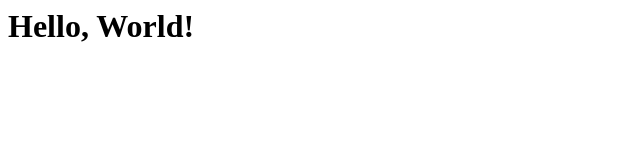
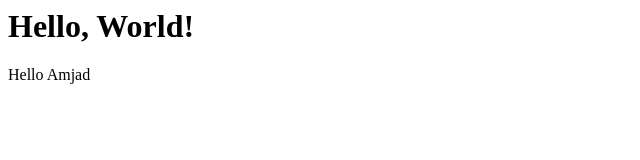
Before and after one commit to mjodahAlharbi/lab8, a plain HTML site: page index.html in a window 1280 px wide. Shown: the full height of the page, 0-640 px from the left. Drawn offline with Linux system fonts and the light colour scheme.

Commit message:
second commit

```diff
--- a/index.html
+++ b/index.html
@@ -1 +1,2 @@
 <h1>Hello, World!</h1>
+<p>Hello Amjad</p
```
